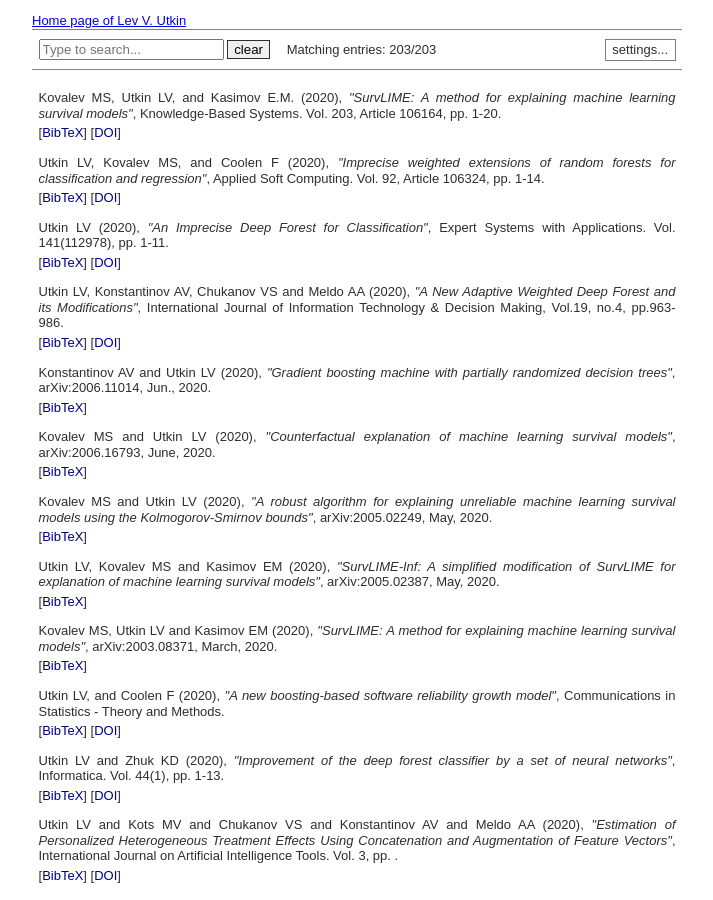
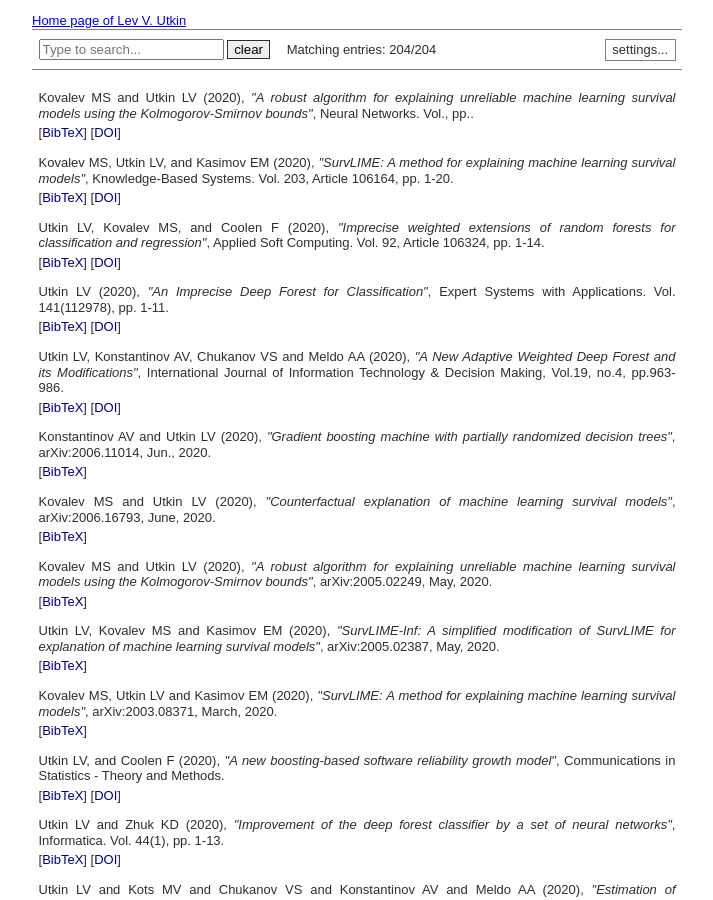
Before and after one commit to levutkin/levutkin.github.io, a Jekyll site: the page publications.html, which Jekyll copies as it is, in a window 1280 px wide and 900 px high. Shown: the whole window, without its empty margins (283-996 px from the left). Built offline with Jekyll 4.4.1, drawn with Linux system fonts in a browser that asks for light colours.

Commit message:
Update publications.html

```diff
--- a/publications.html
+++ b/publications.html
@@ -405,8 +405,25 @@ p.infolinks { margin: 0.3em 0em 0em 0em; padding: 0px; }
 <table id="qs_table" border="1">
 <tbody>
 
+<tr id="Kovalev-Utkin-2020c" class="entry">
+	<td>Kovalev MS and Utkin LV (2020), <i>"A robust algorithm for explaining unreliable machine learning survival models using the Kolmogorov-Smirnov bounds"</i>, Neural Networks.  Vol., pp..
+	<p class="infolinks"> [<a href="javascript:toggleInfo('Kovalev-Utkin-2020c','bibtex')">BibTeX</a>] [<a href="https://doi.org/10.1016/j.neunet.2020.08.007" target="_blank">DOI</a>]</p>
+	</td>
+</tr>
+<tr id="bib_Kovalev-Utkin-2020c" class="bibtex noshow">
+<td><b>BibTeX</b>:
+<pre>
+@article{Kovalev-Utkin-2020c,
+  author  = {M.S. Kovalev and L.V. Utkin},
+  journal = {Neural Networks},
+  title   = {A robust algorithm for explaining unreliable machine learning survival models using the {K}olmogorov-{S}mirnov bounds},
+  year    = {2020},
+  doi     = {10.1016/j.neunet.2020.08.007},
+}
+</pre></td>
+
 <tr id="Kovalev-Utkin-Kasimov-2020a" class="entry">
-	<td>Kovalev MS, Utkin LV, and Kasimov E.M. (2020), <i>"SurvLIME: A method for explaining machine learning survival models"</i>, Knowledge-Based Systems.  Vol. 203, Article 106164, pp. 1-20.
+	<td>Kovalev MS, Utkin LV, and Kasimov EM (2020), <i>"SurvLIME: A method for explaining machine learning survival models"</i>, Knowledge-Based Systems.  Vol. 203, Article 106164, pp. 1-20.
 	<p class="infolinks"> [<a href="javascript:toggleInfo('Kovalev-Utkin-Kasimov-2020a','bibtex')">BibTeX</a>] [<a href="https://doi.org/10.1016/j.knosys.2020.106164" target="_blank">DOI</a>]</p>
 	</td>
 </tr>
```
